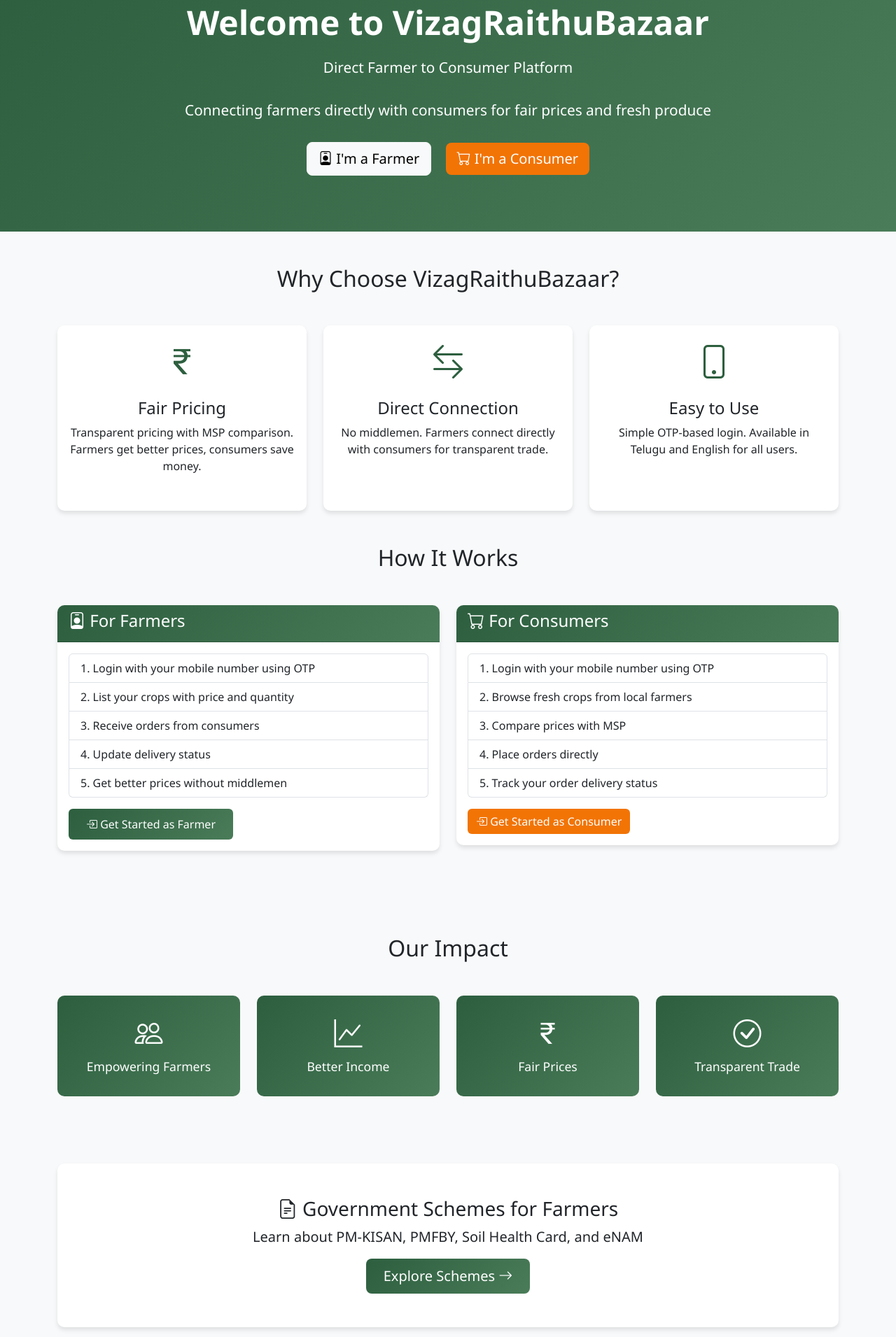
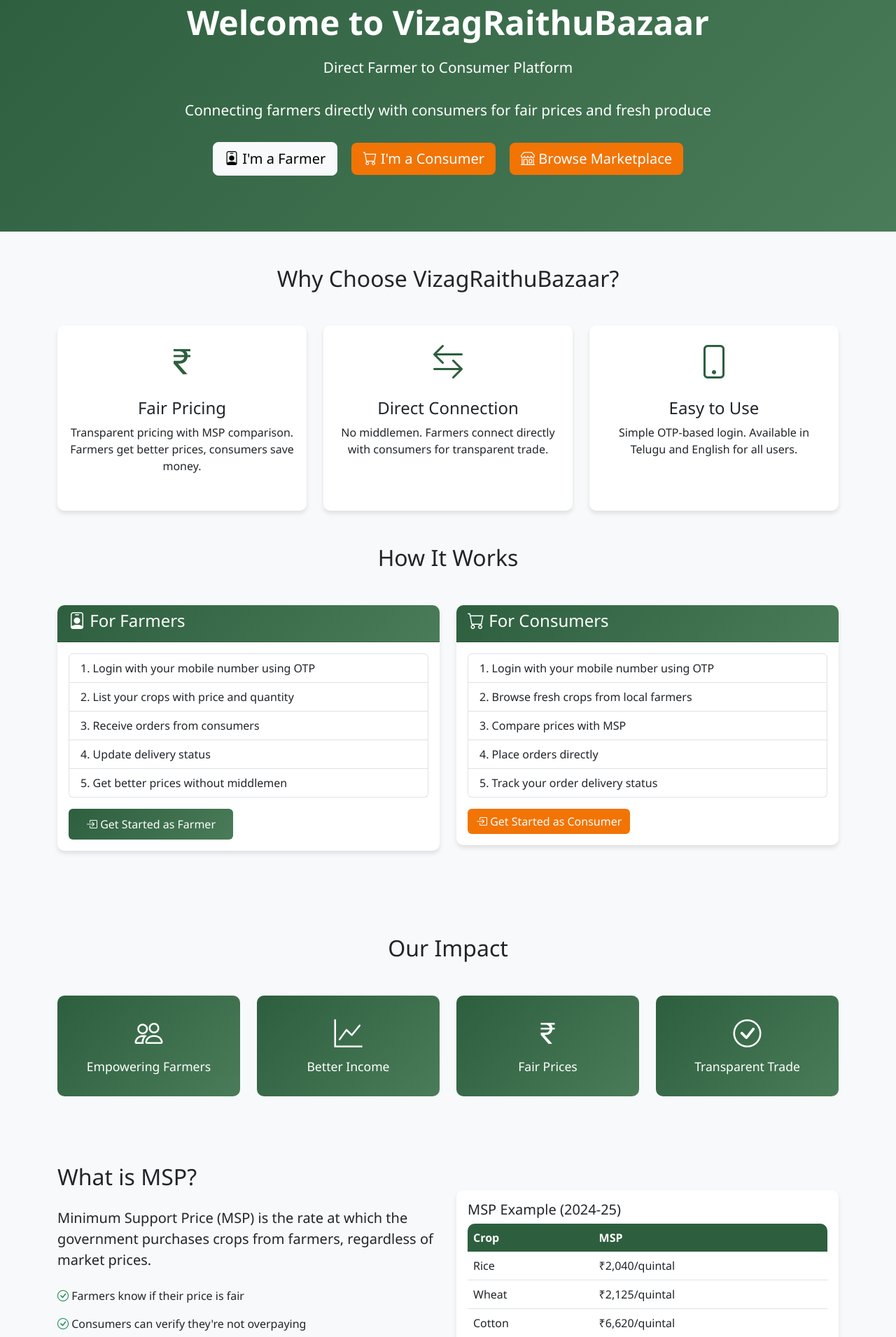
Before and after one commit to kvarshini17/VizagRaithuBazaar, a Flask app: page / in a window 1280 px wide. Shown: the part 139-2050 px from the top of the page at 70% size. Run offline with Flask 3, Linux system fonts and the light colour scheme.

Commit message:
Complete Telugu translation, realistic farmers, MSP warnings, and browse marketplace

```diff
--- a/app.py
+++ b/app.py
@@ -72,31 +72,64 @@ def init_db():
     for crop, price in msp_data:
         c.execute('INSERT OR IGNORE INTO msp_prices VALUES (?, ?)', (crop, price))
 
-    # Add default crops if no crops exist
-    c.execute('SELECT COUNT(*) FROM crops')
+    # Add realistic Vizag farmers if no farmers exist
+    c.execute('SELECT COUNT(*) FROM users WHERE role = "farmer"')
     if c.fetchone()[0] == 0:
-        # Check if we have a default farmer, if not create one
-        c.execute('SELECT id FROM users WHERE role = "farmer" LIMIT 1')
-        farmer = c.fetchone()
-        if not farmer:
-            c.execute('INSERT INTO users (phone_number, role, name) VALUES (?, ?, ?)',
-                      ('9999999999', 'farmer', 'Demo Farmer'))
-            farmer_id = c.lastrowid
-        else:
-            farmer_id = farmer[0]
-
-        # Add default crops
-        default_crops = [
-            ('Rice', 40, 500, 'Madhurawada, Vizag'),
-            ('Wheat', 38, 300, 'Gajuwaka, Vizag'),
-            ('Tomato', 25, 200, 'Rushikonda, Vizag'),
-            ('Onion', 20, 150, 'Pendurthi, Vizag'),
-            ('Potato', 22, 250, 'Anakapalle, Vizag')
+        realistic_farmers = [
+            {
+                'phone': '9876543210',
+                'name': 'రవి కుమార్ (Ravi Kumar)',
+                'crops': [
+                    ('Rice', 42, 600, 'Pedagantyada, Vizag'),
+                    ('Wheat', 40, 350, 'Pedagantyada, Vizag')
+                ]
+            },
+            {
+                'phone': '9876543211',
+                'name': 'లక్ష్మీ దేవి (Lakshmi Devi)',
+                'crops': [
+                    ('Tomato', 28, 250, 'Gajuwaka, Vizag'),
+                    ('Onion', 22, 180, 'Gajuwaka, Vizag'),
+                    ('Potato', 24, 200, 'Gajuwaka, Vizag')
+                ]
+            },
+            {
+                'phone': '9876543212',
+                'name': 'వేంకట రావు (Venkata Rao)',
+                'crops': [
+                    ('Rice', 45, 500, 'Rushikonda, Vizag'),
+                    ('Maize', 35, 400, 'Rushikonda, Vizag')
+                ]
+            },
+            {
+                'phone': '9876543213',
+                'name': 'సీత రాములు (Sita Ramulu)',
+                'crops': [
+                    ('Groundnut', 90, 300, 'Pendurthi, Vizag'),
+                    ('Cotton', 120, 150, 'Pendurthi, Vizag')
+                ]
+            },
+            {
+                'phone': '9876543214',
+                'name': 'కృష్ణ మూర్తి (Krishna Murthy)',
+                'crops': [
+                    ('Sugarcane', 50, 800, 'Anakapalle, Vizag'),
+                    ('Banana', 35, 200, 'Anakapalle, Vizag')
+                ]
+            }
         ]
 
-        for crop_name, price, qty, location in default_crops:
-            c.execute('INSERT INTO crops (farmer_id, crop_name, price_per_kg, quantity, location) VALUES (?, ?, ?, ?, ?)',
-                      (farmer_id, crop_name, price, qty, location))
+        for farmer_data in realistic_farmers:
+            # Insert farmer
+            c.execute('INSERT INTO users (phone_number, role, name) VALUES (?, ?, ?)',
+                     (farmer_data['phone'], 'farmer', farmer_data['name']))
+            farmer_id = c.lastrowid
+
+            # Insert crops
+            for crop_name, price, qty, location in farmer_data['crops']:
+                c.execute('''INSERT INTO crops (farmer_id, crop_name, price_per_kg, quantity, location)
+                            VALUES (?, ?, ?, ?, ?)''',
+                         (farmer_id, crop_name, price, qty, location))
 
     conn.commit()
     conn.close()
@@ -123,6 +156,20 @@ def login_required(role=None):
 @app.route('/')
 def home():
     return render_template('home.html')
+
+# Browse Marketplace Choice
+@app.route('/browse-choice')
+def browse_choice():
+    """Show login choice before browsing marketplace"""
+    if session.get('user_id'):
+        # Already logged in, go straight to marketplace
+        return redirect(url_for('marketplace'))
+
+    lang = session.get('language', 'en')
+    from flask import current_app
+    with current_app.app_context():
+        context_data = inject_translations()
+        return render_template('browse_choice.html', **context_data)
 
 # Farmer Login - Phone Number
 @app.route('/farmer/login', methods=['GET', 'POST'])
@@ -369,6 +416,8 @@ def farmer_dashboard():
 @app.route('/farmer/add-crop', methods=['GET', 'POST'])
 @login_required(role='farmer')
 def add_crop():
+    lang = session.get('language', 'en')
+
     if request.method == 'POST':
         crop_name = request.form.get('crop_name')
         price_per_kg = request.form.get('price_per_kg')
@@ -385,25 +434,51 @@ def add_crop():
 
             conn = sqlite3.connect('vizag_bazaar.db')
             c = conn.cursor()
+
+            # Get MSP for this crop and compare
+            c.execute('SELECT msp_price FROM msp_prices WHERE crop_name = ?', (crop_name,))
+            msp_row = c.fetchone()
+
+            if msp_row:
+                msp_price_quintal = msp_row[0]
+                msp_price_kg = msp_price_quintal / 100  # Convert quintal to kg
+
+                # Check price vs MSP
+                if price_per_kg < msp_price_kg * 0.95:  # 5% below MSP
+                    if lang == 'te':
+                        flash(f'⚠️ హెచ్చరిక: మీ ధర (₹{price_per_kg}/kg) MSP (₹{msp_price_kg:.2f}/kg) కంటే తక్కువగా ఉంది!', 'warning')
+                    else:
+                        flash(f'⚠️ Warning: Your price (₹{price_per_kg}/kg) is below MSP (₹{msp_price_kg:.2f}/kg)!', 'warning')
+                elif price_per_kg > msp_price_kg * 1.2:  # 20% above MSP
+                    if lang == 'te':
+                        flash(f'⚠️ గమనిక: మీ ధర (₹{price_per_kg}/kg) MSP (₹{msp_price_kg:.2f}/kg) కంటే ఎక్కువగా ఉంది', 'info')
+                    else:
+                        flash(f'⚠️ Notice: Your price (₹{price_per_kg}/kg) is above MSP (₹{msp_price_kg:.2f}/kg)', 'info')
+                else:
+                    if lang == 'te':
+                        flash(f'✓ మంచి ధర! MSP: ₹{msp_price_kg:.2f}/kg, మీ ధర: ₹{price_per_kg}/kg', 'success')
+                    else:
+                        flash(f'✓ Good pricing! MSP: ₹{msp_price_kg:.2f}/kg, Your price: ₹{price_per_kg}/kg', 'success')
+
             c.execute('''INSERT INTO crops (farmer_id, crop_name, price_per_kg, quantity, location)
                          VALUES (?, ?, ?, ?, ?)''',
                       (session['user_id'], crop_name, price_per_kg, quantity, location))
             conn.commit()
             conn.close()
 
-            flash('Crop added successfully!', 'success')
+            flash('Crop added successfully!' if lang == 'en' else 'పంట విజయవంతంగా జోడించబడింది!', 'success')
             return redirect(url_for('farmer_dashboard'))
         except ValueError:
             flash('Invalid price or quantity', 'danger')
 
-    # Get MSP crop names for dropdown
+    # Get MSP data for display
     conn = sqlite3.connect('vizag_bazaar.db')
     c = conn.cursor()
-    c.execute('SELECT crop_name FROM msp_prices ORDER BY crop_name')
-    msp_crops = [row[0] for row in c.fetchall()]
+    c.execute('SELECT crop_name, msp_price FROM msp_prices ORDER BY crop_name')
+    msp_data = {row[0]: row[1] for row in c.fetchall()}
     conn.close()
 
-    return render_template('add_crop.html', msp_crops=msp_crops)
+    return render_template('add_crop.html', msp_data=msp_data)
 
 # Update Order Status
 @app.route('/farmer/update-order/<int:order_id>', methods=['POST'])
@@ -727,6 +802,25 @@ def inject_language():
             'eligibility': 'Eligibility',
             'learn_more': 'Learn More',
 
+            # Browse Marketplace
+            'browse_marketplace': 'Browse Marketplace',
+            'who_are_you': 'Who are you?',
+            'select_to_continue': 'Please select to continue',
+            'im_farmer': "I'm a Farmer",
+            'im_consumer': "I'm a Consumer",
+
+            # MSP Info
+            'what_is_msp': 'What is MSP?',
+            'msp_explanation': 'Minimum Support Price (MSP) is the rate at which the government purchases crops from farmers, regardless of market prices.',
+            'farmers_know_fair': 'Farmers know if their price is fair',
+            'consumers_verify': 'Consumers can verify they\'re not overpaying',
+            'complete_transparency': 'Complete transparency in every transaction',
+            'view_msp_rates': 'View MSP Rates',
+            'msp_example': 'MSP Example (2024-25)',
+            'msp_warning_below': '⚠️ Warning: Your price is below MSP!',
+            'msp_warning_above': '⚠️ Notice: Your price is above MSP',
+            'msp_good_price': '✓ Good pricing!',
+
             # Registration
             'register': 'Register',
             'create_account': 'Create Account',
@@ -841,6 +935,25 @@ def inject_language():
             'eligibility': 'అర్హత',
             'learn_more': 'మరింత తెలుసుకోండి',
 
+            # Browse Marketplace
+            'browse_marketplace': 'మార్కెట్ చూడండి',
+            'who_are_you': 'మీరు ఎవరు?',
+            'select_to_continue': 'కొనసాగించడానికి దయచేసి ఎంచుకోండి',
+            'im_farmer': 'నేను రైతును',
+            'im_consumer': 'నేను వినియోగదారుని',
+
+            # MSP Info
+            'what_is_msp': 'MSP అంటే ఏమిటి?',
+            'msp_explanation': 'కనీస మద్దతు ధర (MSP) అనేది మార్కెట్ ధరలతో సంబంధం లేకుండా ప్రభుత్వం రైతుల నుండి పంటలను కొనుగోలు చేసే రేటు.',
+            'farmers_know_fair': 'రైతులు వారి ధర సరసమైనదో తెలుసుకుంటారు',
+            'consumers_verify': 'వినియోగదారులు అధిక ధర చెల్లించడం లేదని ధృవీకరించవచ్చు',
+            'complete_transparency': 'ప్రతి లావాదేవీలో పూర్తి పారదర్శకత',
+            'view_msp_rates': 'MSP రేట్లను చూడండి',
+            'msp_example': 'MSP ఉదాహరణ (2024-25)',
+            'msp_warning_below': '⚠️ హెచ్చరిక: మీ ధర MSP కంటే తక్కువగా ఉంది!',
+            'msp_warning_above': '⚠️ గమనిక: మీ ధర MSP కంటే ఎక్కువగా ఉంది',
+            'msp_good_price': '✓ మంచి ధర!',
+
             # Registration
             'register': 'నమోదు',
             'create_account': 'ఖాతా సృష్టించండి',
--- a/templates/home.html
+++ b/templates/home.html
@@ -13,10 +13,13 @@
         {% if not session.user_id %}
         <div class="mt-4">
             <a href="{{ url_for('farmer_login') }}" class="btn btn-light btn-lg me-3">
-                <i class="bi bi-person-badge"></i> I'm a Farmer
+                <i class="bi bi-person-badge"></i> {{ t.im_farmer if t.im_farmer else "I'm a Farmer" }}
             </a>
-            <a href="{{ url_for('consumer_login') }}" class="btn btn-warning btn-lg">
-                <i class="bi bi-cart"></i> I'm a Consumer
+            <a href="{{ url_for('consumer_login') }}" class="btn btn-warning btn-lg me-3">
+                <i class="bi bi-cart"></i> {{ t.im_consumer if t.im_consumer else "I'm a Consumer" }}
+            </a>
+            <a href="{{ url_for('browse_choice') }}" class="btn btn-warning btn-lg">
+                <i class="bi bi-shop"></i> {{ t.browse_marketplace if t.browse_marketplace else "Browse Marketplace" }}
             </a>
         </div>
         {% endif %}
@@ -148,6 +151,76 @@
     </div>
 </section>
 
+<!-- MSP Information Section -->
+<section class="container my-5">
+    <div class="row align-items-center">
+        <div class="col-lg-6">
+            <h2 class="mb-4">{{ t.what_is_msp if t.what_is_msp else "What is MSP?" }}</h2>
+
+            <p class="lead">
+                {{ t.msp_explanation if t.msp_explanation else "Minimum Support Price (MSP) is the rate at which the government purchases crops from farmers, regardless of market prices." }}
+            </p>
+
+            <ul class="list-unstyled mt-4">
+                <li class="mb-3">
+                    <i class="bi bi-check-circle text-success"></i>
+                    {{ t.farmers_know_fair if t.farmers_know_fair else "Farmers know if their price is fair" }}
+                </li>
+                <li class="mb-3">
+                    <i class="bi bi-check-circle text-success"></i>
+                    {{ t.consumers_verify if t.consumers_verify else "Consumers can verify they're not overpaying" }}
+                </li>
+                <li class="mb-3">
+                    <i class="bi bi-check-circle text-success"></i>
+                    {{ t.complete_transparency if t.complete_transparency else "Complete transparency in every transaction" }}
+                </li>
+            </ul>
+
+            <a href="{{ url_for('schemes') }}" class="btn btn-primary btn-lg mt-3">
+                {{ t.view_msp_rates if t.view_msp_rates else "View MSP Rates" }}
+                <i class="bi bi-arrow-right"></i>
+            </a>
+        </div>
+
+        <div class="col-lg-6">
+            <div class="card">
+                <div class="card-body">
+                    <h5 class="card-title">{{ t.msp_example if t.msp_example else "MSP Example (2024-25)" }}</h5>
+                    <table class="table">
+                        <thead>
+                            <tr>
+                                <th>{% if lang == 'te' %}పంట{% else %}Crop{% endif %}</th>
+                                <th>MSP</th>
+                            </tr>
+                        </thead>
+                        <tbody>
+                            <tr>
+                                <td>{% if lang == 'te' %}బియ్యం (Rice){% else %}Rice{% endif %}</td>
+                                <td>₹2,040/quintal</td>
+                            </tr>
+                            <tr>
+                                <td>{% if lang == 'te' %}గోధుమ (Wheat){% else %}Wheat{% endif %}</td>
+                                <td>₹2,125/quintal</td>
+                            </tr>
+                            <tr>
+                                <td>{% if lang == 'te' %}పత్తి (Cotton){% else %}Cotton{% endif %}</td>
+                                <td>₹6,620/quintal</td>
+                            </tr>
+                        </tbody>
+                    </table>
+                    <small class="text-muted">
+                        {% if lang == 'te' %}
+                            *1 quintal = 100 kg
+                        {% else %}
+                            *1 quintal = 100 kg
+                        {% endif %}
+                    </small>
+                </div>
+            </div>
+        </div>
+    </div>
+</section>
+
 <!-- Government Schemes CTA -->
 <section class="container my-5 text-center">
     <div class="card">
```
Also changed, not shown: UPDATE_INSTRUCTIONS.md (added, +87 -0 lines), templates/browse_choice.html (added, +37 -0 lines), README_UPDATED.md (added), static/images/logo.png (added), vizag_bazaar.db.
